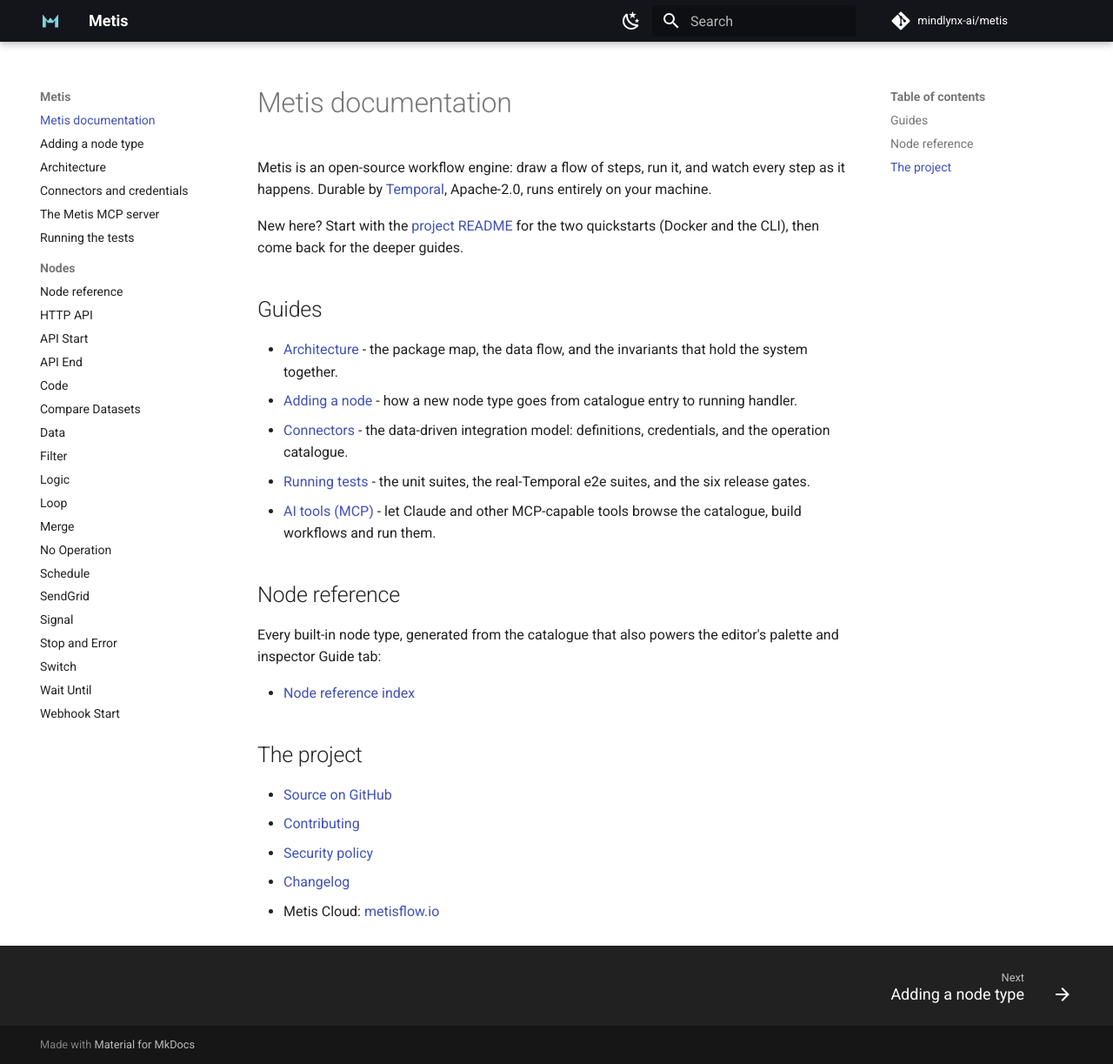
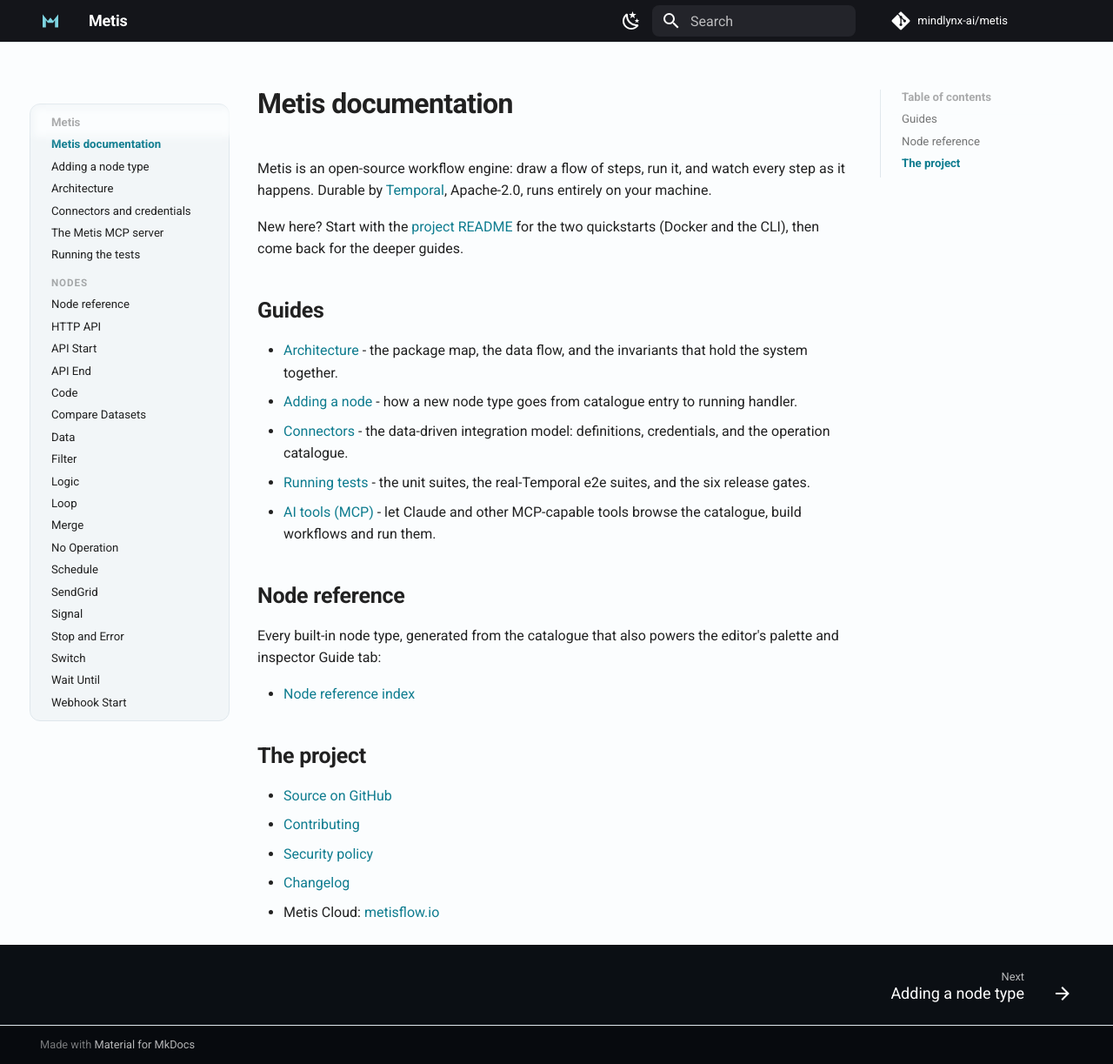
Before and after one commit to mindlynx-ai/metis, an MkDocs documentation site: the page built from docs/README.md, in a window 1280 px wide and 1223 px high. Shown: the whole window at 87% size. Built offline with MkDocs 1.6.1 and Material for MkDocs 9.7.7, drawn with Linux system fonts in a browser that asks for light colours; comment, search, counter and statistics services are not loaded.

Commit message:
docs(site): Metis identity for the Material theme
The one-pager's palette applied via extra.css: deep navy body, the sidebar
as a bordered panel card, hairlines instead of gray blocks, cyan accents on
active nav / links / blockquotes, bordered code chips, uppercase muted
section labels. Light mode is tinted paper with the same bones (accent
darkened to keep AA contrast); the header stays brand navy in both.

```diff
--- /dev/null
+++ b/docs/assets/extra.css
@@ -0,0 +1,150 @@
+/*
+ * Copyright 2026 Seillen Ltd
+ *
+ * Licensed under the Apache License, Version 2.0 (the "License");
+ * you may not use this file except in compliance with the License.
+ * You may obtain a copy of the License at
+ *
+ *     http://www.apache.org/licenses/LICENSE-2.0
+ *
+ * Unless required by applicable law or agreed to in writing, software
+ * distributed under the License is distributed on an "AS IS" BASIS,
+ * WITHOUT WARRANTIES OR CONDITIONS OF ANY KIND, either express or implied.
+ * See the License for the specific language governing permissions and
+ * limitations under the License.
+ */
+
+/* Metis identity for Material - the one-pager's palette:
+   bg #0b0f14, panel #111820, hairline #1d2833, text #e6edf3,
+   muted #8b98a5, accent #7dd3e0. Dark is the brand; light is a
+   soft cyan-tinted paper, never stark white-on-gray. */
+
+:root {
+  --metis-accent: #7dd3e0;
+  --metis-accent-ink: #0e7c8f;
+}
+
+/* ---------- dark (slate) : the brand scheme ---------- */
+[data-md-color-scheme="slate"] {
+  --md-default-bg-color: #0b0f14;
+  --md-default-fg-color: #e6edf3;
+  --md-default-fg-color--light: #b7c2cc;
+  --md-default-fg-color--lighter: #8b98a5;
+  --md-default-fg-color--lightest: #1d2833;
+  --md-primary-fg-color: #0b0f14;
+  --md-accent-fg-color: var(--metis-accent);
+  --md-typeset-a-color: var(--metis-accent);
+  --md-code-bg-color: #111820;
+  --md-code-fg-color: #d7e3ea;
+  --md-footer-bg-color: #090c10;
+  --md-footer-bg-color--dark: #06090c;
+  --metis-panel: #111820;
+  --metis-line: #1d2833;
+  --metis-wash: rgba(125, 211, 224, 0.08);
+}
+
+/* ---------- light : tinted paper, same bones ---------- */
+[data-md-color-scheme="default"] {
+  --md-default-bg-color: #fbfdfe;
+  --md-primary-fg-color: #0b0f14;      /* header stays the brand navy */
+  --md-accent-fg-color: var(--metis-accent-ink);
+  --md-typeset-a-color: var(--metis-accent-ink);
+  --md-code-bg-color: #eef4f6;
+  --md-footer-bg-color: #0b0f14;
+  --metis-panel: #f2f6f8;
+  --metis-line: #dfe7ec;
+  --metis-wash: rgba(14, 124, 143, 0.08);
+}
+
+/* ---------- header: flat brand bar with a hairline, cyan logo ---------- */
+.md-header {
+  background-color: var(--md-primary-fg-color);
+  border-bottom: 1px solid var(--metis-line);
+  box-shadow: none;
+}
+.md-header__topic .md-ellipsis { font-weight: 700; letter-spacing: -0.01em; }
+.md-search__form { background-color: rgba(230, 237, 243, 0.07); border-radius: 8px; }
+.md-search__form:hover { background-color: rgba(230, 237, 243, 0.12); }
+
+/* ---------- sidebars: panel tone + hairline, no floating gray ---------- */
+@media screen and (min-width: 76.25em) {
+  .md-sidebar--primary .md-sidebar__inner {
+    background: var(--metis-panel);
+    border: 1px solid var(--metis-line);
+    border-radius: 12px;
+    padding: 0.6rem 0.2rem 0.6rem 0.6rem;
+    margin: 0.8rem 0.2rem 0 0;
+  }
+  .md-sidebar--secondary .md-sidebar__inner {
+    border-left: 1px solid var(--metis-line);
+    padding-left: 0.6rem;
+  }
+}
+
+/* nav typography: quiet section labels, calm items, cyan active */
+.md-nav { font-size: 0.66rem; }
+.md-nav__title { color: var(--md-default-fg-color--lighter); }
+@media screen and (min-width: 76.25em) {
+  .md-nav--primary .md-nav__item--section > .md-nav__link {
+    color: var(--md-default-fg-color--lighter);
+    text-transform: uppercase;
+    letter-spacing: 0.08em;
+    font-size: 0.58rem;
+    font-weight: 700;
+  }
+  [data-md-color-scheme="slate"] .md-nav--primary .md-nav__title,
+  [data-md-color-scheme="slate"] .md-nav--primary .md-nav__title[for="__drawer"] {
+    background: transparent;
+    box-shadow: none;
+  }
+}
+.md-nav__link--active,
+.md-nav__link--active .md-ellipsis {
+  color: var(--md-accent-fg-color) !important;
+  font-weight: 600;
+}
+.md-nav__link:hover { color: var(--md-accent-fg-color); }
+
+/* ---------- content: the one-pager's panel language ---------- */
+.md-typeset h1 { font-weight: 800; letter-spacing: -0.02em; color: var(--md-default-fg-color); }
+.md-typeset h2 { font-weight: 700; letter-spacing: -0.01em; }
+
+.md-typeset code {
+  background: var(--metis-panel);
+  border: 1px solid var(--metis-line);
+  border-radius: 5px;
+  padding: 0.1em 0.35em;
+}
+.md-typeset pre > code {
+  border: none;
+  border-radius: 0;
+}
+.md-typeset .highlight, .md-typeset pre {
+  border-radius: 10px;
+}
+.md-typeset .highlight { border: 1px solid var(--metis-line); overflow: hidden; }
+
+.md-typeset blockquote {
+  border-left: 3px solid var(--metis-accent);
+  background: var(--metis-wash);
+  border-radius: 0 8px 8px 0;
+  color: var(--md-default-fg-color--light);
+}
+
+.md-typeset table:not([class]) {
+  border: 1px solid var(--metis-line);
+  border-radius: 10px;
+}
+.md-typeset table:not([class]) th { background: var(--metis-panel); }
+
+/* admonitions pick up the accent instead of Material blue */
+.md-typeset .admonition, .md-typeset details {
+  border-color: var(--metis-line);
+  border-radius: 10px;
+}
+.md-typeset .admonition.note, .md-typeset .admonition.info {
+  border-left: 3px solid var(--metis-accent);
+}
+
+/* footer quiet */
+.md-footer-meta { border-top: 1px solid var(--metis-line); }
--- a/mkdocs.yml
+++ b/mkdocs.yml
@@ -53,6 +53,8 @@
     - toc.follow
     - search.suggest
     - content.code.copy
+extra_css:
+  - assets/extra.css
 markdown_extensions:
   - admonition
   - pymdownx.superfences
```
